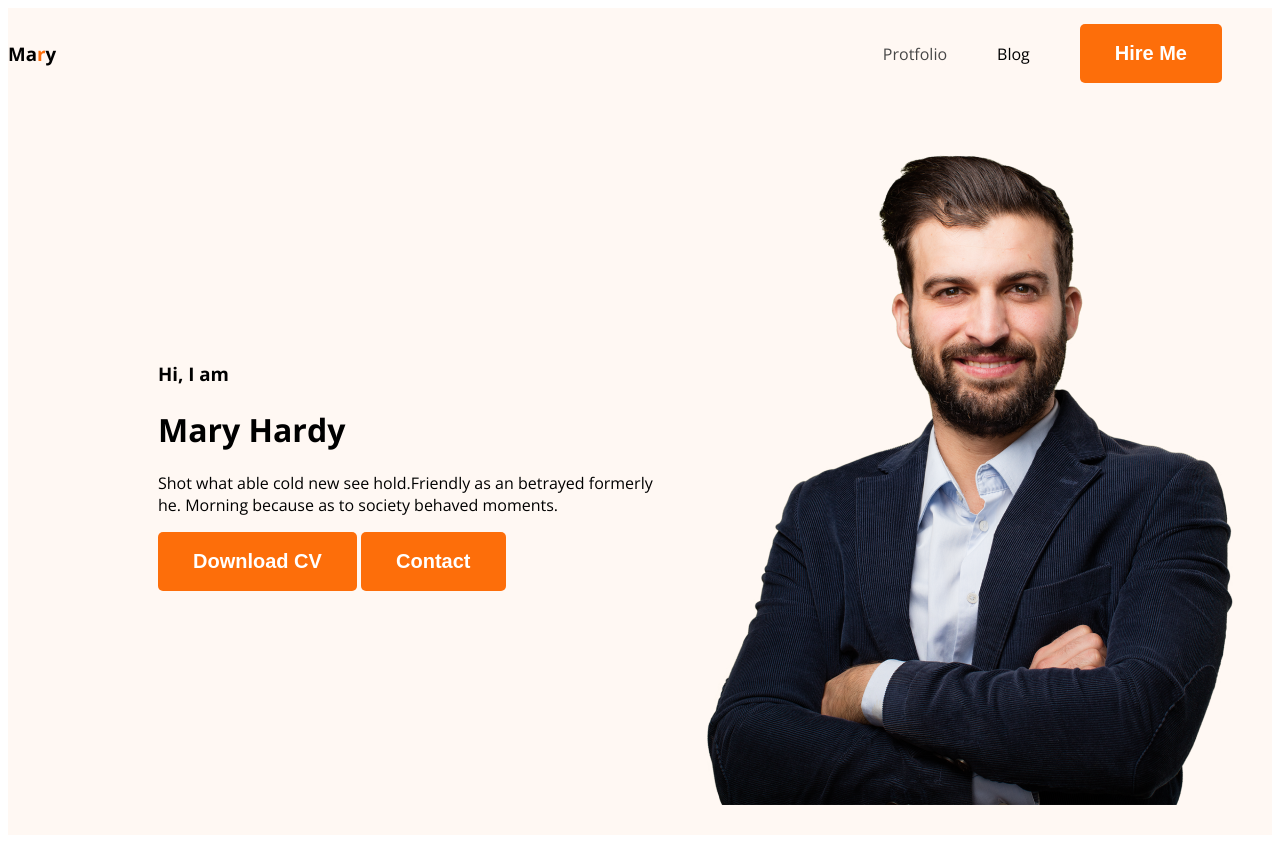
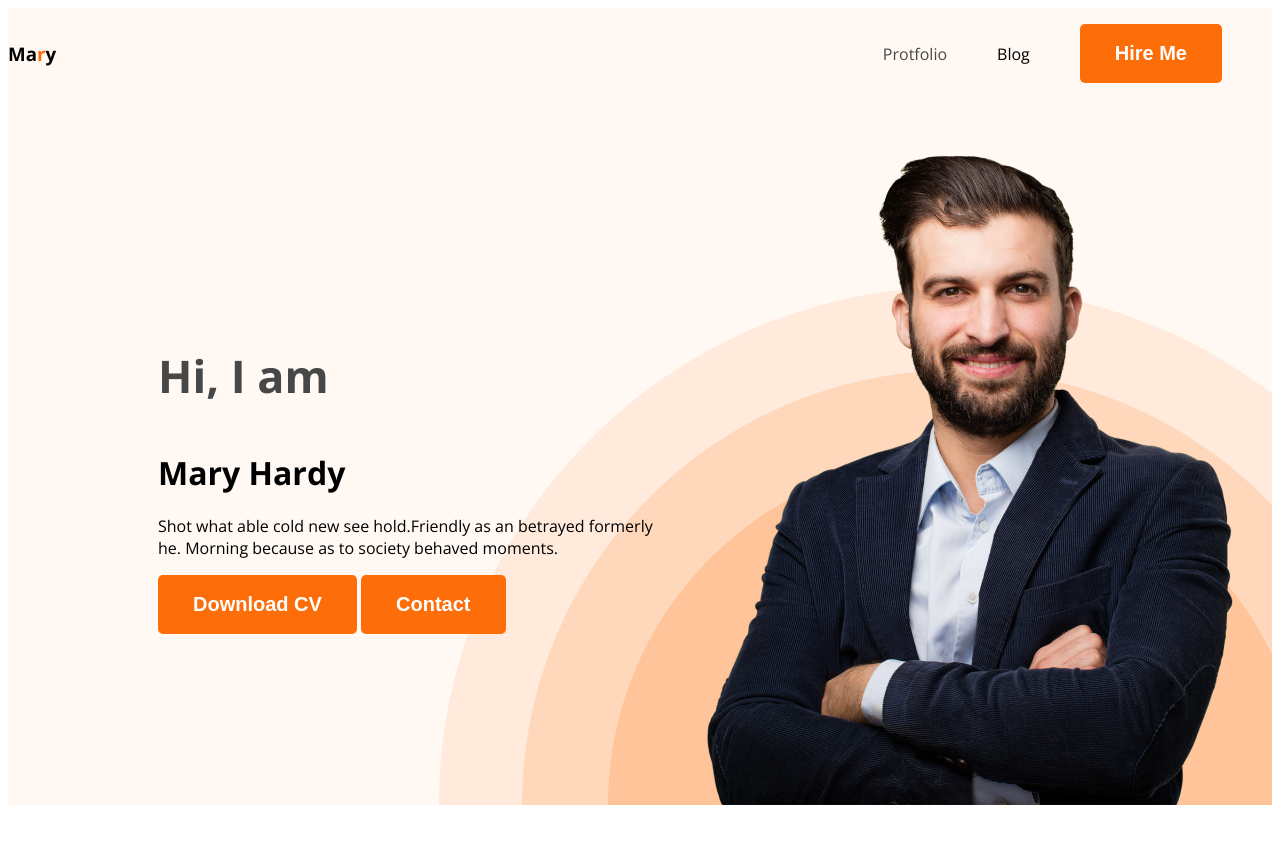
Before and after one commit to sumonmahady/devloper-repo, a plain HTML site: page index.html in a window 1280 px wide. After the commit the page ends 813 px from the top, so only its background shows below. Drawn offline with nearby package versions, Linux system fonts and the light colour scheme.

Commit message:
added banner img

```diff
--- a/index.html
+++ b/index.html
@@ -22,7 +22,7 @@
             </ul>
         </nav>
         <div class="banner">
-            <div>
+            <div class="banner-contain">
                 <h3 class="banner-gretting">Hi, I  am</h3>
                 <h1 class="benner-title">Mary Hardy</h1>
                 <p class="banner-description">Shot what able cold new see hold.Friendly as an betrayed formerly he. Morning because as to society behaved moments.</p>
--- a/style/web.css
+++ b/style/web.css
@@ -44,16 +44,41 @@ nav a {
     font-weight: 800;
 
 }
-.header{
+
+.header {
     background: #FFF8F3;
+    background-image: url(../images/header_bg.png);
+    background-repeat: no-repeat;
+    background-position: bottom right;
+
 }
-.banner{
-    padding: 30px 30px 30px 150px;
+
+.banner {
+    padding: 30px 30px 0px 150px;
     display: flex;
     align-items: center;
+    justify-content: space-between;
 }
-.banner .profil-pic{
+.banner-contain{
+    max-width: 500px;
+}
+
+.banner .profil-pic {
     width: 584px;
 
 
 }
+
+.banner-gretting {
+    color: #474747;
+    font-size: 45px;
+    font-weight: 600;
+
+}
+
+.banner-title {
+    color: #181818;
+    font-size: 85px;
+    font-weight: 700;
+
+}
```
